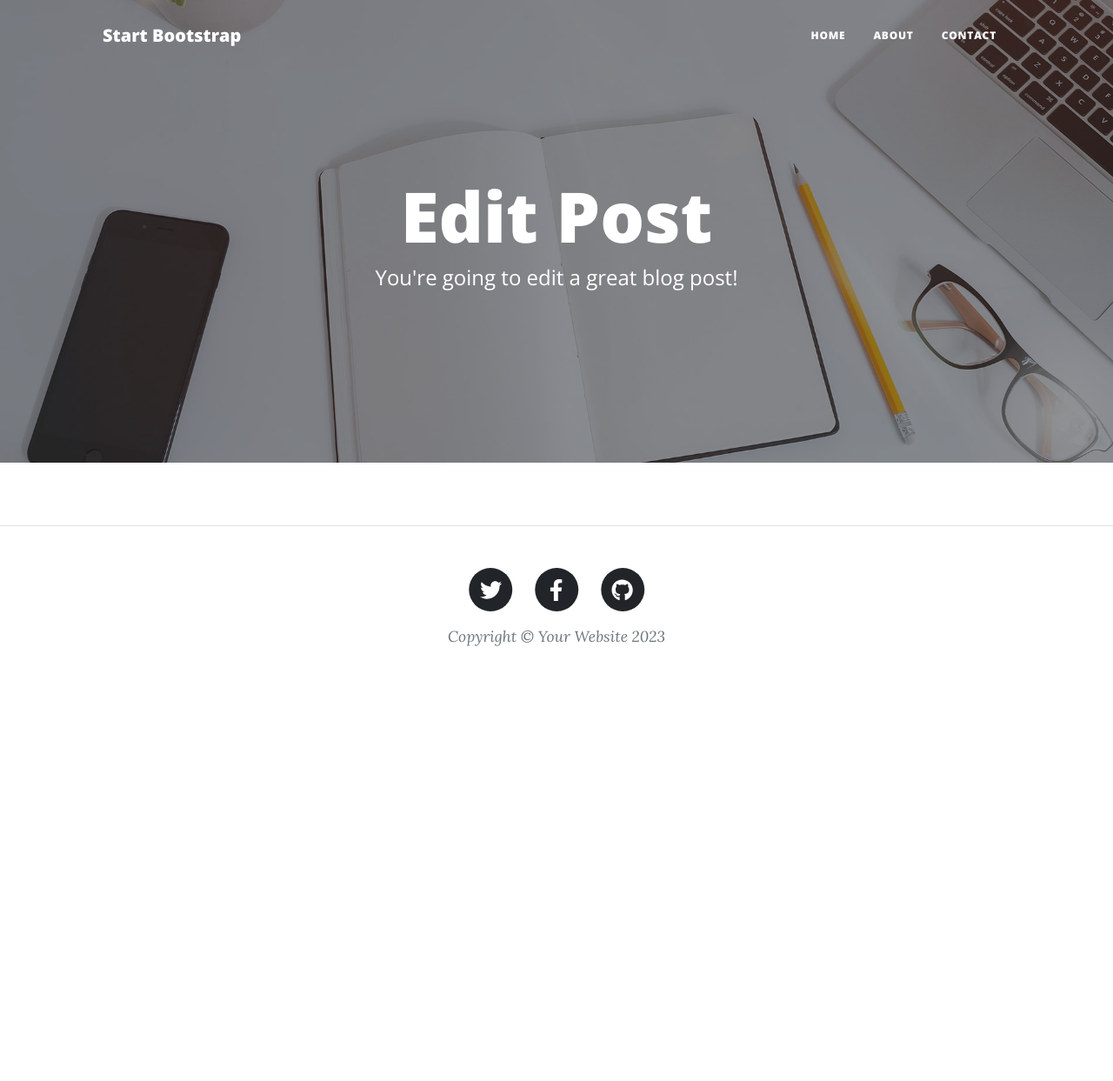
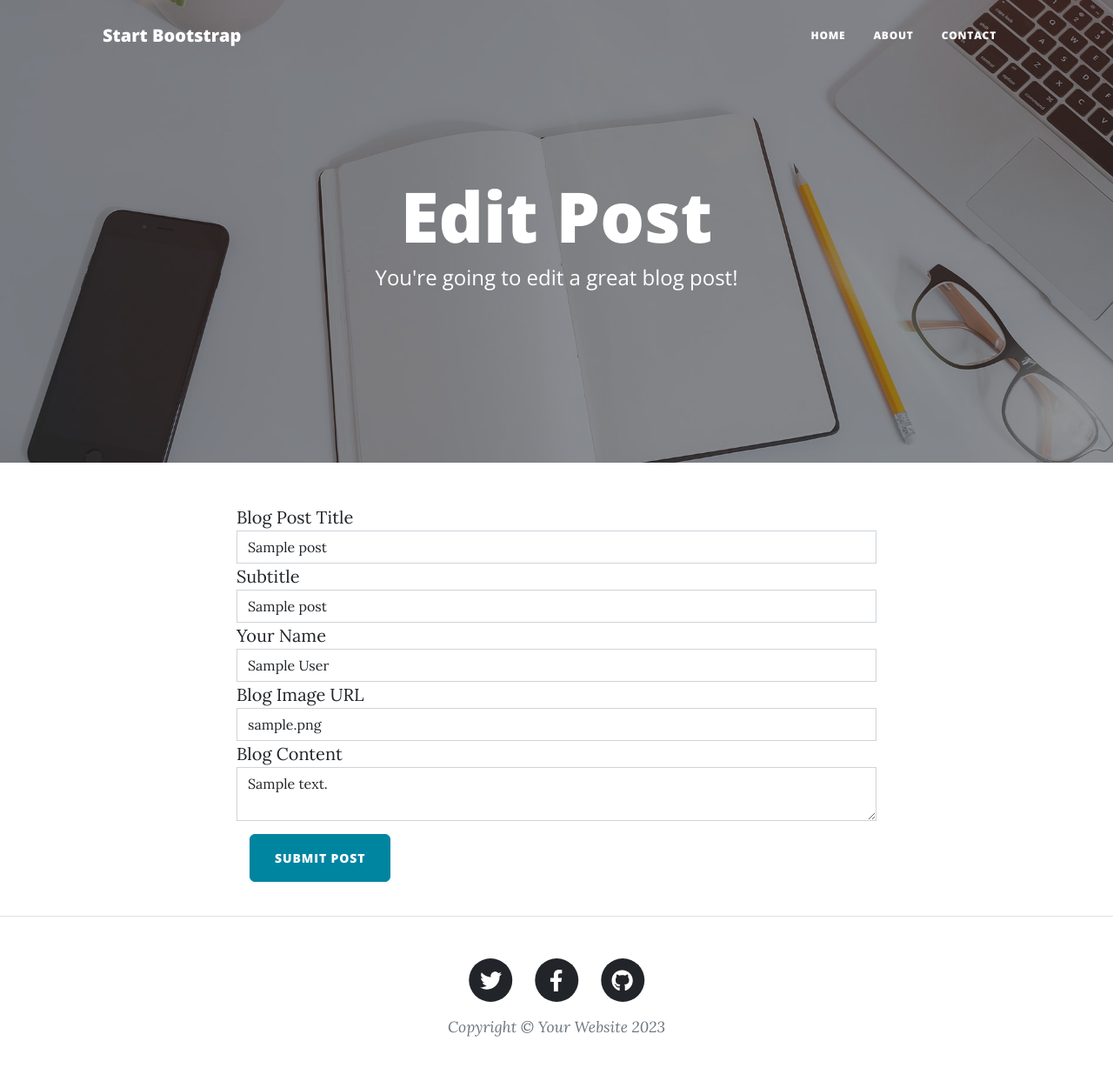
Before and after one commit to Damsith-LK/Web-Development-with-Python, a Flask app: page /edit-post/1 in a window 1280 px wide. Shown: the whole page at 87% size. Before the commit the page ends 743 px from the top, so only its background shows below. Run offline with Flask 3, Linux system fonts and the light colour scheme; tables that the repository leaves empty hold one stand-in row (values such as "Sample post"); some libraries are stand-ins or nearby versions.

Commit message:
Auto-populate the form fields for an existing post

```diff
--- a/Blog/main.py
+++ b/Blog/main.py
@@ -1,5 +1,4 @@
 import datetime
-
 from flask import Flask, render_template, redirect, url_for
 from flask_bootstrap import Bootstrap5
 from flask_sqlalchemy import SQLAlchemy
@@ -7,7 +6,6 @@ from flask_wtf import FlaskForm
 from wtforms import StringField, SubmitField
 from wtforms.validators import DataRequired, URL, Length
 from flask_ckeditor import CKEditor, CKEditorField
-from datetime import date
 
 app = Flask(__name__)
 app.config['SECRET_KEY'] = '8BYkEfBA6O6donzWlSihBXox7C0sKR6b'
@@ -33,7 +31,7 @@ class BlogPost(db.Model):
 # CONFIGURE WTFORM
 class NewPostForm(FlaskForm):
     """Form for creating new blog posts.
-    Use in add_new_post()"""
+    Use in add_new_post() and edit_post()"""
     title = StringField(label="Blog Post Title", validators=[DataRequired(), Length(max=60)])
     subtitle = StringField(label="Subtitle", validators=[DataRequired()])
     name = StringField(label="Your Name", validators=[DataRequired()])
@@ -87,7 +85,15 @@ def add_new_post():
 # TODO: edit_post() to change an existing blog post
 @app.route("/edit-post/<int:post_id>")
 def edit_post(post_id):
-    return render_template('make-post.html', is_edit=True)
+    edit_post = db.get_or_404(BlogPost, post_id)
+    edit_blog_post_form = NewPostForm(
+        title=edit_post.title,
+        subtitle=edit_post.subtitle,
+        name=edit_post.author,
+        img_url=edit_post.img_url,
+        content=edit_post.body,
+    )
+    return render_template('make-post.html', is_edit=True, form=edit_blog_post_form)
 
 # TODO: delete_post() to remove a blog post from the database
 
--- a/Blog/templates/make-post.html
+++ b/Blog/templates/make-post.html
@@ -35,12 +35,10 @@
   <div class="container">
     <div class="row">
       <div class="col-lg-8 col-md-10 mx-auto">
-        {% if not is_edit %}
-          <!--Add CKEditor and render the form here -->
-          {{ render_form(form) }}
-          {{ ckeditor.load() }}
-          {{ ckeditor.config(name='body') }}
-        {% endif %}
+        <!--Add CKEditor and render the form here -->
+        {{ render_form(form) }}
+        {{ ckeditor.load() }}
+        {{ ckeditor.config(name='body') }}
         </div>
     </div>
   </div>
```
